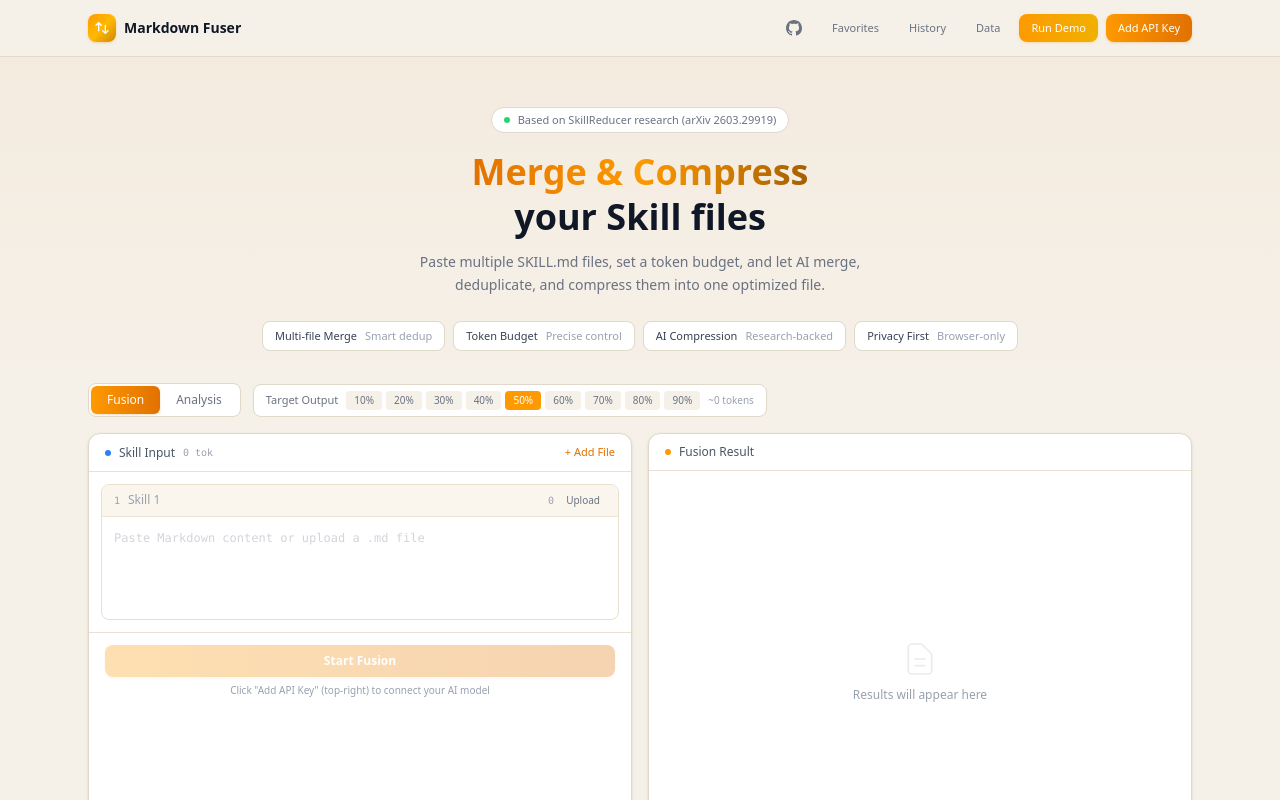
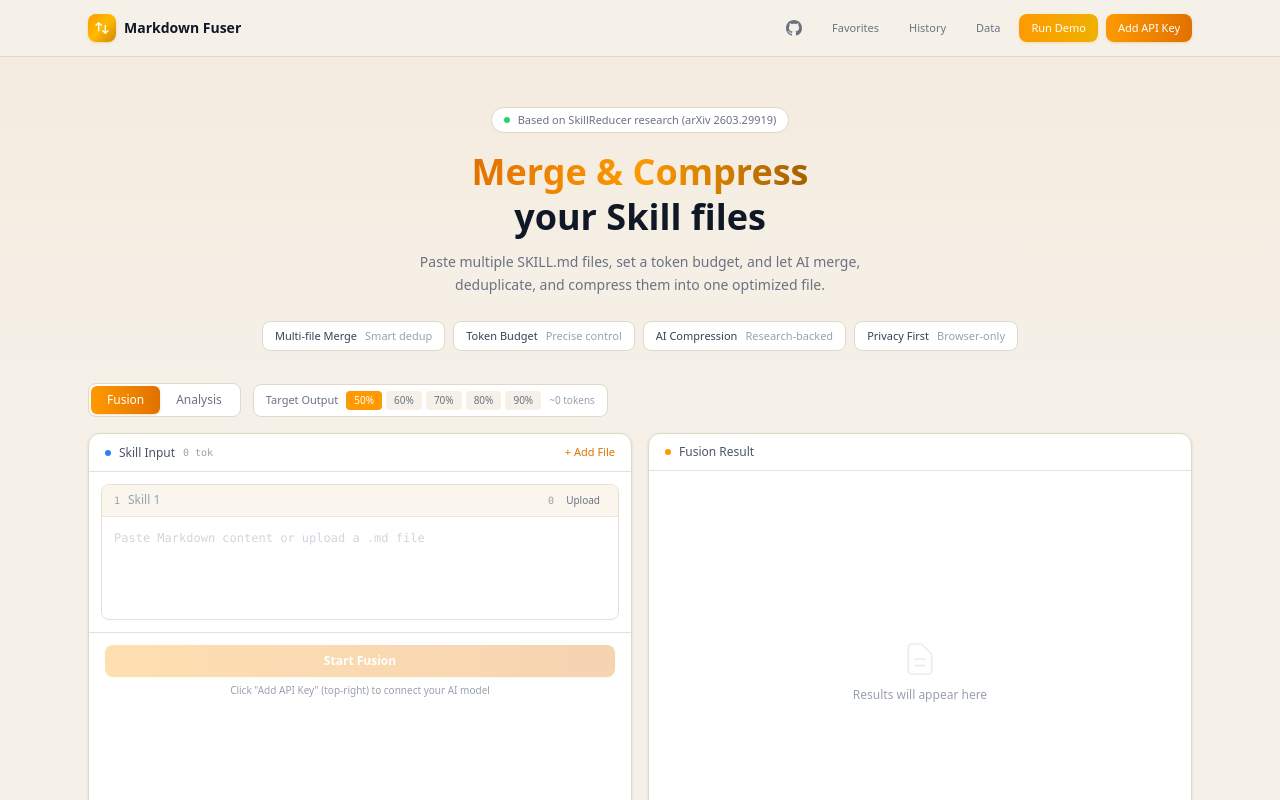
Before and after one commit to Thomaszhou22/skill-fuser, a React (Vite) app: page / in a window 1280 px wide. Shown: the top 800 px of the page. Built offline with nearby package versions, Linux system fonts and the light colour scheme.

Commit message:
fix: remove 10-40% ratios, keep 50-90% only

```diff
--- a/src/App.tsx
+++ b/src/App.tsx
@@ -588,7 +588,7 @@ Output ONLY valid JSON array: [{"name":"...","category":"..."}]. No explanation,
                   <span className="absolute top-full left-1/2 -translate-x-1/2 w-2 h-2 bg-gray-800 rotate-45 -mt-1" />
                 </span>
               </span>
-              <div className="flex gap-1">{[10, 20, 30, 40, 50, 60, 70, 80, 90].map(r => (<button key={r} onClick={() => setRatio(r)} className={`px-2 py-0.5 rounded text-[10px] font-medium transition ${ratio === r ? 'bg-amber-500 text-white' : 'bg-[#f5f0e8] text-gray-500 hover:bg-amber-100'}`}>{r}%</button>))}</div>
+              <div className="flex gap-1">{[50, 60, 70, 80, 90].map(r => (<button key={r} onClick={() => setRatio(r)} className={`px-2 py-0.5 rounded text-[10px] font-medium transition ${ratio === r ? 'bg-amber-500 text-white' : 'bg-[#f5f0e8] text-gray-500 hover:bg-amber-100'}`}>{r}%</button>))}</div>
               <span className="text-[10px] text-gray-400">~{budget} tokens</span>
             </div>
           )}
```
